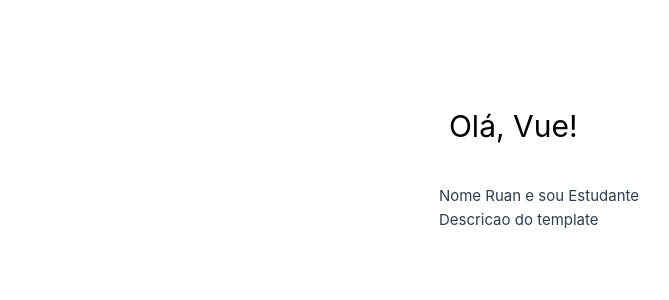
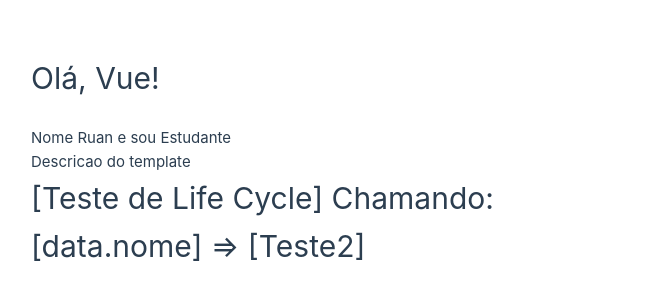
Before and after one commit to euliberato/aprendendo_vuejs, a Vue app: page / in a window 1280 px wide. Shown: the part 238-538 px from the top of the page, without its empty margins (1-670 px from the left). Built offline with nearby package versions, Linux system fonts and the light colour scheme.

Commit message:
Aprendendo sobre life cycle hooks com Vue e implementando data(), created(), mounted()

```diff
--- a/src/App.vue
+++ b/src/App.vue
@@ -2,16 +2,20 @@
   <div>
     <PrimeiroComponente/>
     <p>{{descricao}}</p>
+    <LifeCycle/>
   </div>
+
 </template>
 
 <script>
   import PrimeiroComponente from './components/PrimeiroComponente.vue'
+  import LifeCycle from './components/LifeCycle.vue';
 
   export default {
     name: 'App',
     components: {
-      PrimeiroComponente
+      PrimeiroComponente,
+      LifeCycle
     },
     data (){
       return {
--- /dev/null
+++ b/src/components/LifeCycle.vue
@@ -0,0 +1,24 @@
+<template>
+    <h1>[Teste de Life Cycle] Chamando: [data.nome] => [{{ nome }}]</h1>
+</template>
+
+<script>
+    export default {
+        name: 'LyfeCycle',
+        data(){
+            return {
+                nome: 'Undefined'
+            }
+        },
+        created(){
+            setTimeout(() => {
+                this.nome = 'Teste'
+            }, 1000);
+        },
+        mounted(){
+            setTimeout(() => {
+                this.nome = 'Teste2'
+            }, 2000);
+        }
+    }
+</script>
--- a/src/components/PrimeiroComponente.vue
+++ b/src/components/PrimeiroComponente.vue
@@ -17,12 +17,3 @@
     }
   }
 </script>
-
-<style>
-  h1 {
-    background: #fff;
-    border-radius: 10px;
-    color: #000;
-    padding: 10px;
-  }
-</style>
```
